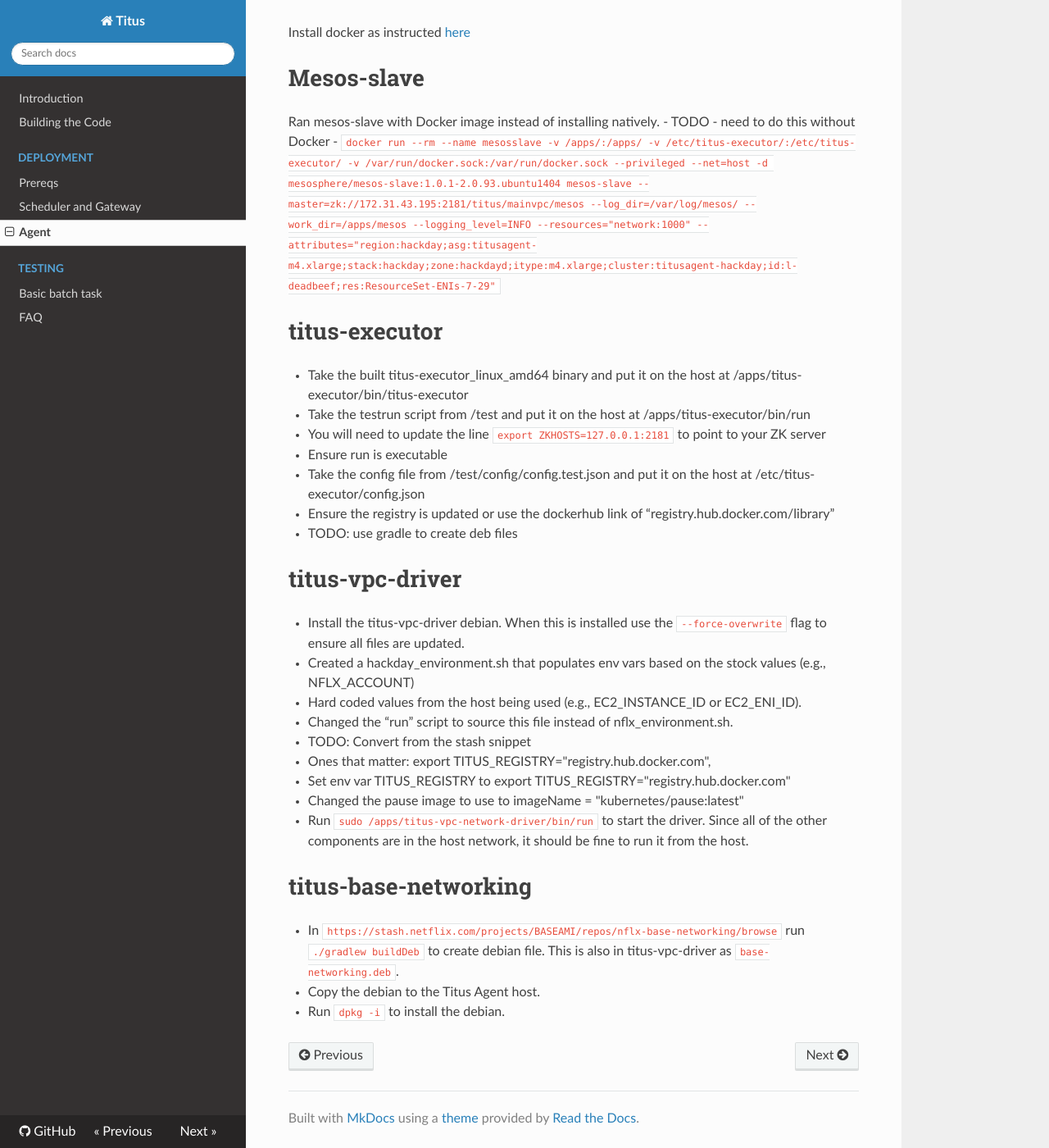
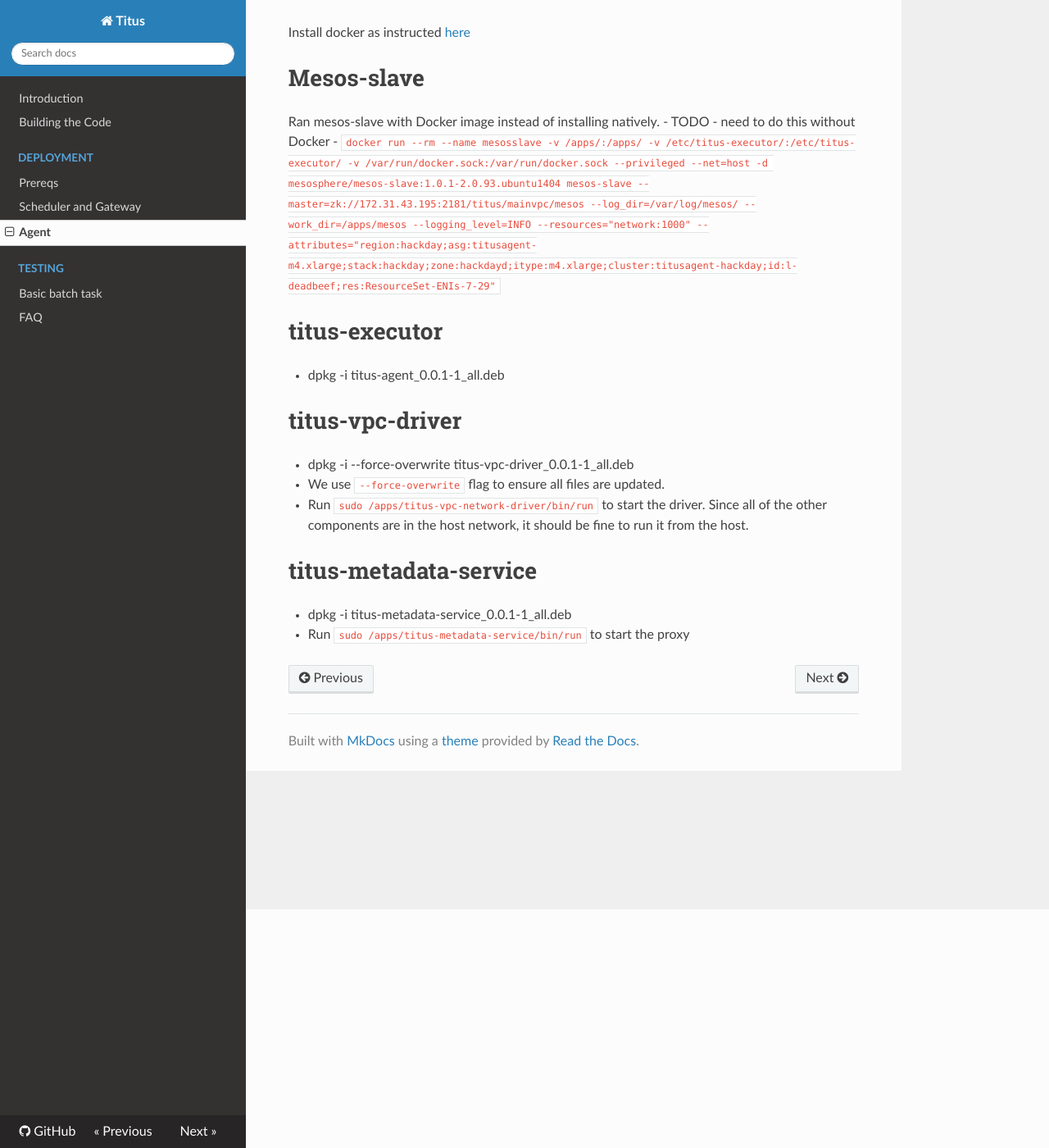
Before and after one commit to Netflix/titus, an MkDocs documentation site: the page built from docs/docs/install/agent.md, in a window 1280 px wide and 1400 px high, scrolled down 291 px. Shown: the whole window at 82% size. Built offline with MkDocs 1.6.1, drawn with Linux system fonts in a browser that asks for light colours; nearby versions of some CDN libraries; old or Windows-style settings are respelled for this version of MkDocs.

Commit message:
Update agent.md

```diff
--- a/docs/docs/install/agent.md
+++ b/docs/docs/install/agent.md
@@ -15,28 +15,14 @@
 - `docker run --rm --name mesosslave -v /apps/:/apps/ -v /etc/titus-executor/:/etc/titus-executor/ -v /var/run/docker.sock:/var/run/docker.sock --privileged --net=host -d mesosphere/mesos-slave:1.0.1-2.0.93.ubuntu1404 mesos-slave --master=zk://172.31.43.195:2181/titus/mainvpc/mesos --log_dir=/var/log/mesos/ --work_dir=/apps/mesos --logging_level=INFO --resources="network:1000" --attributes="region:hackday;asg:titusagent-m4.xlarge;stack:hackday;zone:hackdayd;itype:m4.xlarge;cluster:titusagent-hackday;id:l-deadbeef;res:ResourceSet-ENIs-7-29"`
 
 # titus-executor
-- Take the built titus-executor_linux_amd64 binary and put it on the host at /apps/titus-executor/bin/titus-executor
-- Take the testrun script from /test and put it on the host at /apps/titus-executor/bin/run
-  - You will need to update the line `export ZKHOSTS=127.0.0.1:2181` to point to your ZK server
-  - Ensure run is executable
-- Take the config file from /test/config/config.test.json and put it on the host at /etc/titus-executor/config.json
-  - Ensure the registry is updated or use the dockerhub link of “registry.hub.docker.com/library”
-- TODO: use gradle to create deb files
+- dpkg -i titus-agent_0.0.1-1_all.deb
 
 # titus-vpc-driver
-- Install the titus-vpc-driver debian. When this is installed use the `--force-overwrite` flag to ensure all files are updated.
-- Created a hackday_environment.sh that populates env vars based on the stock values (e.g., NFLX_ACCOUNT)
-- Hard coded values from the host being used (e.g., EC2_INSTANCE_ID or EC2_ENI_ID).
-- Changed the “run” script to source this file instead of nflx_environment.sh.
-- TODO: Convert from the stash snippet
-- Ones that matter: export TITUS_REGISTRY="registry.hub.docker.com",
-- Set env var TITUS_REGISTRY to export TITUS_REGISTRY="registry.hub.docker.com"
-- Changed the pause image to use to imageName = "kubernetes/pause:latest"
+- dpkg -i --force-overwrite titus-vpc-driver_0.0.1-1_all.deb
+  - We use `--force-overwrite` flag to ensure all files are updated.
 - Run `sudo /apps/titus-vpc-network-driver/bin/run` to start the driver. Since all of the other
 components are in the host network, it should be fine to run it from the host.
 
-# titus-base-networking
-- In `https://stash.netflix.com/projects/BASEAMI/repos/nflx-base-networking/browse` run `./gradlew buildDeb` to
-create debian file. This is also in titus-vpc-driver as `base-networking.deb`.
-- Copy the debian to the Titus Agent host.
-- Run `dpkg -i` to install the debian.
+# titus-metadata-service
+- dpkg -i titus-metadata-service_0.0.1-1_all.deb
+- Run `sudo /apps/titus-metadata-service/bin/run` to start the proxy
```
